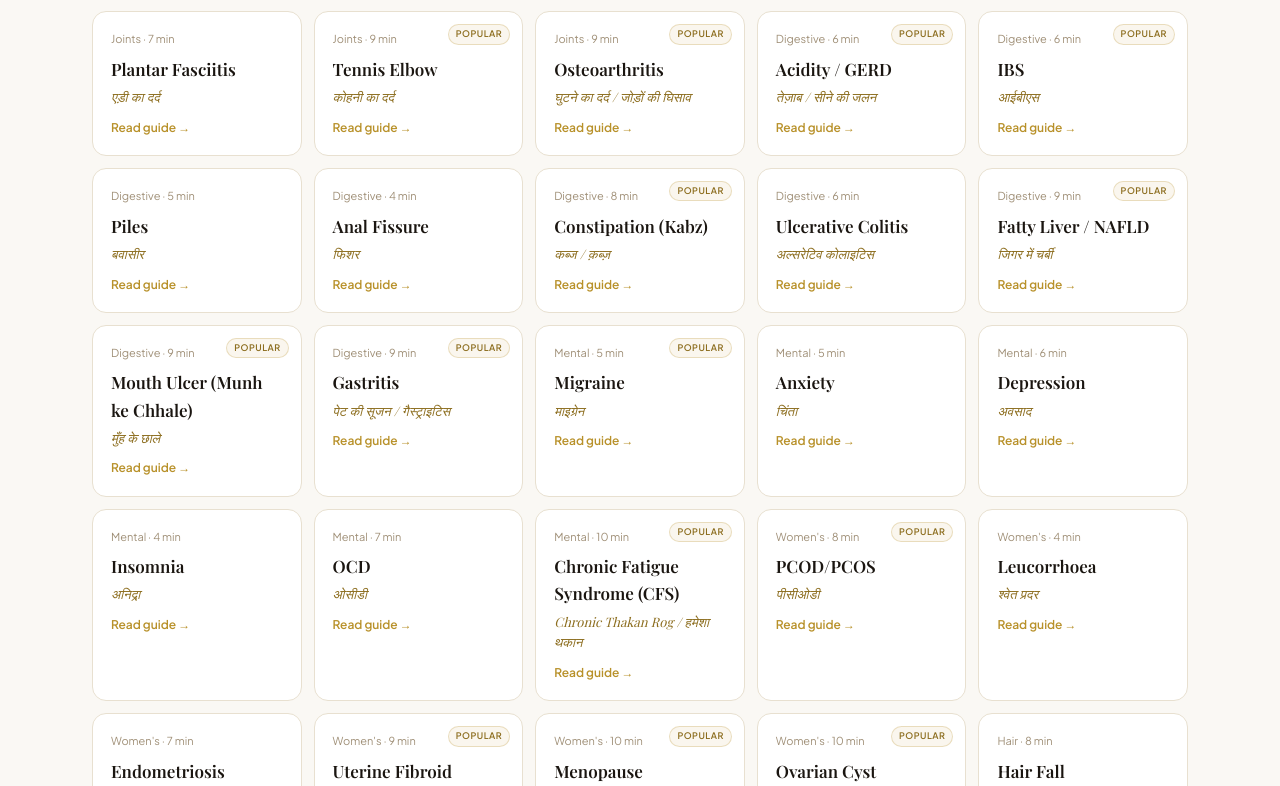
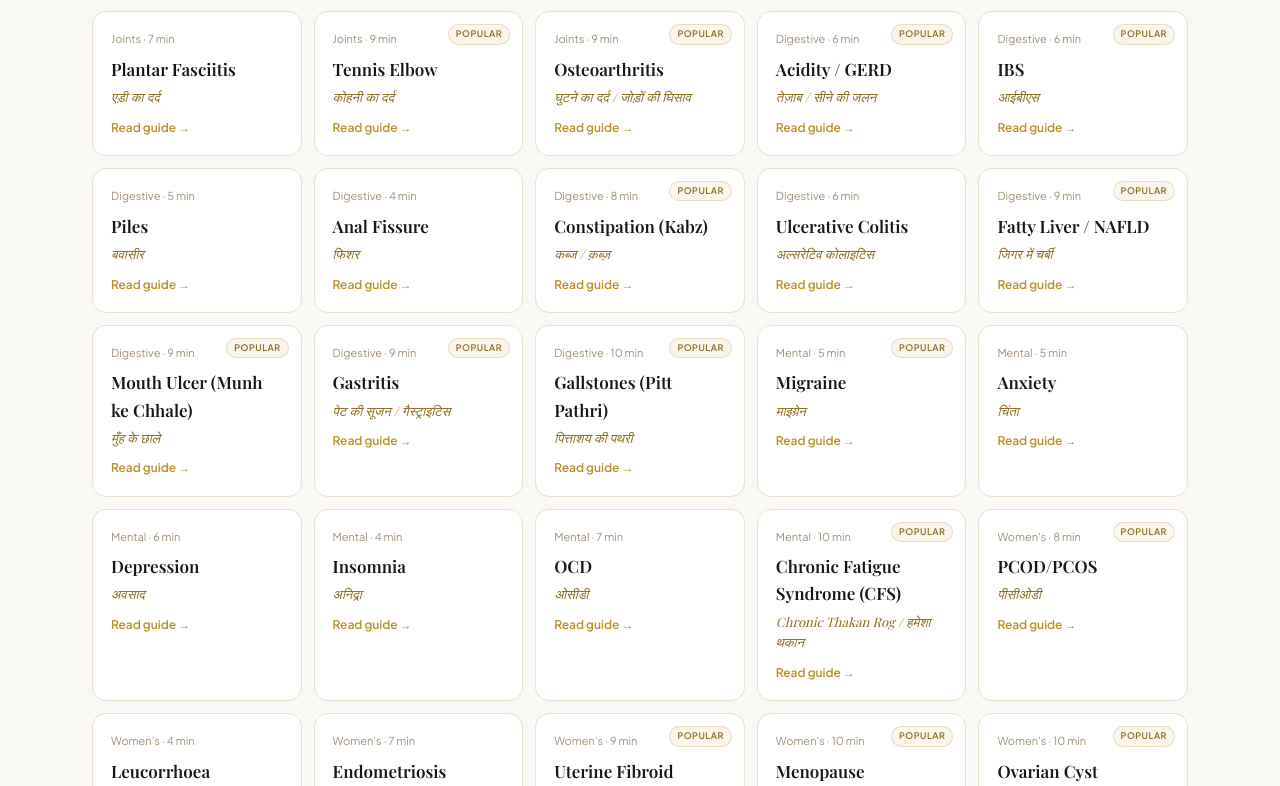
Before and after one commit to homeopediahope-health/homeopedia, a Next.js app: page /diseases in a window 1280 px wide. Shown: the part 1210-1996 px from the top of the page. Built offline with nearby package versions, Linux system fonts and the light colour scheme; a web font is replaced by a local one.

Commit message:
Add gallstones to diseases list

```diff
--- a/app/diseases/page.tsx
+++ b/app/diseases/page.tsx
@@ -40,6 +40,7 @@ const ALL_DISEASES = [
   { slug: 'fatty-liver',               title: 'Fatty Liver / NAFLD',     hindi: 'जिगर में चर्बी',           cat: 'Digestive',   min: 9,  hot: true,  h: 'fatty liver jigar charbi NAFLD SGPT SGOT grade 1 2' },
   { slug: 'mouth-ulcer',               title: 'Mouth Ulcer (Munh ke Chhale)', hindi: 'मुँह के छाले',          cat: 'Digestive',   min: 9,  hot: true,  h: 'munh ke chhale ka ilaaj baar baar munh ke chhale recurrent aphthous ulcer homeopathy' },
   { slug: 'gastritis',                 title: 'Gastritis',               hindi: 'पेट की सूजन / गैस्ट्राइटिस', cat: 'Digestive',   min: 9,  hot: true,  h: 'gastritis pet ki sujan pet dard ka ilaaj H pylori pet mein jalan homeopathy' },
+  { slug: 'gallstones',               title: 'Gallstones (Pitt Pathri)', hindi: 'पित्ताशय की पथरी',           cat: 'Digestive',   min: 10, hot: true,  h: 'pitt ki pathri pittashay pathri gall attack surgery alternative gallbladder stone' },
   // Mental
   { slug: 'migraine',                   title: 'Migraine',                hindi: 'माइग्रेन',                cat: 'Mental',      min: 5,  hot: true,  h: 'sar dard headache' },
   { slug: 'anxiety',                    title: 'Anxiety',                 hindi: 'चिंता',                   cat: 'Mental',      min: 5,              h: 'chinta tension ghabrahat' },
```
